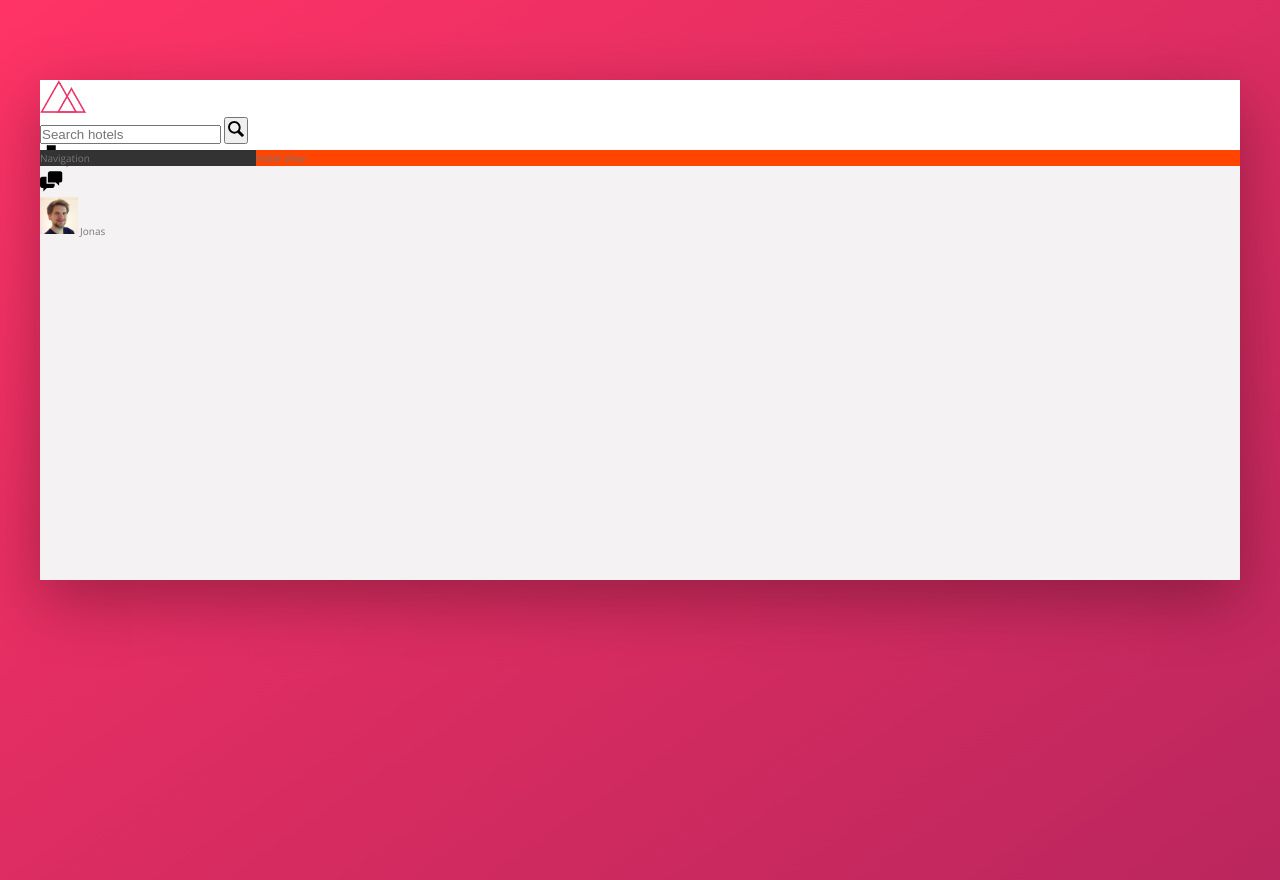
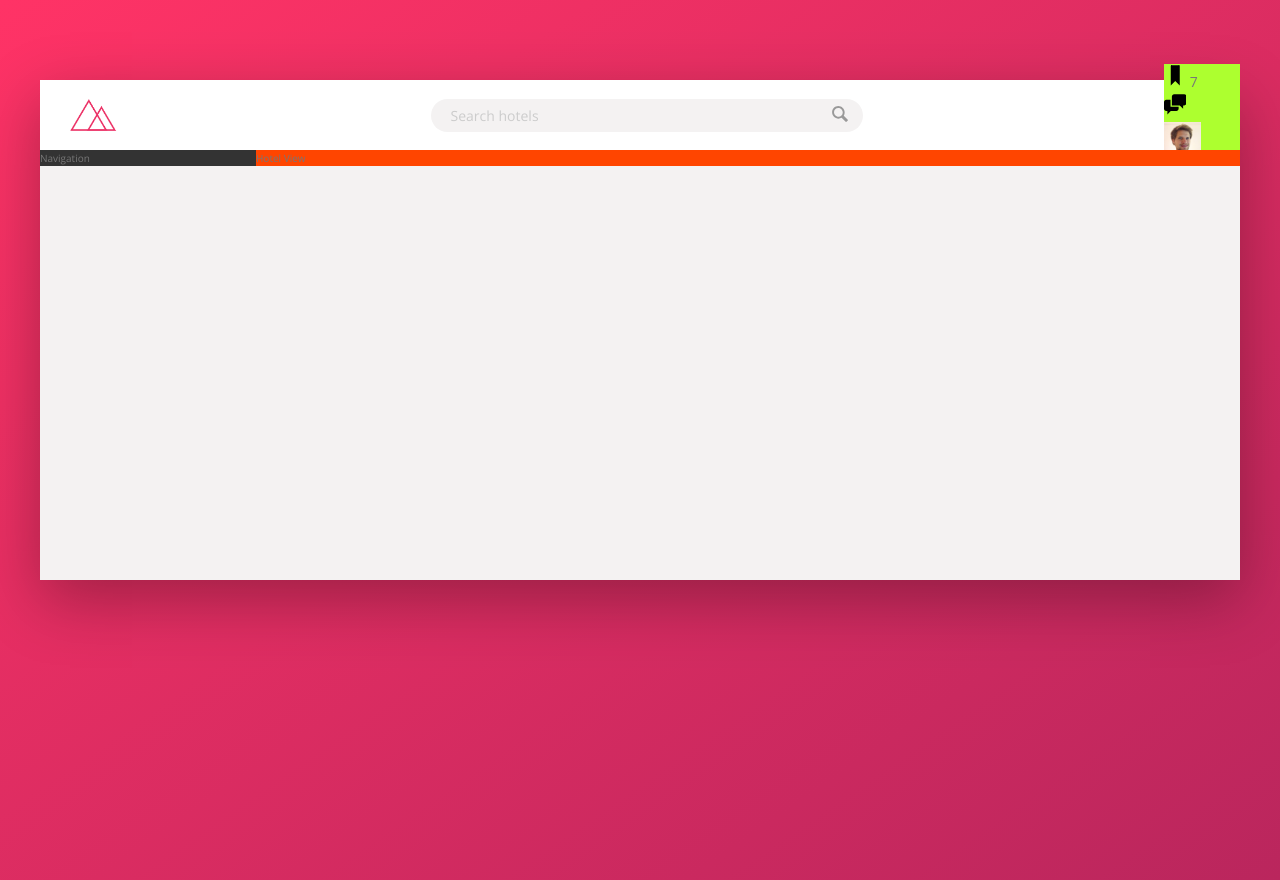
Before and after one commit to hkuchynski/trillo, a website: page index.html in a window 1280 px wide. Drawn offline with nearby package versions, Linux system fonts and the light colour scheme.

Commit message:
building navigation part1

```diff
--- a/index.html
+++ b/index.html
@@ -17,7 +17,7 @@
 
                 <form action="#" class="search">
                     <input type="text" class="search__input" placeholder="Search hotels">
-                    <button class="search_button">
+                    <button class="search__button">
                         <svg class="search__icon">
                             <use xlink:href="img/sprite.svg#icon-magnifying-glass"></use>
                         </svg>
--- a/sass/_components.scss
+++ b/sass/_components.scss
@@ -2,23 +2,66 @@
 // LOGO
 .logo {
     height: 3.25rem;
+    margin-left: 3rem;
 }
 
 
 ///////////////////////////////
 // SEARCH
 .search {
+    flex: 0 0 40%;
+
+    display: flex;
+    align-items: center;
+    justify-content: center;
+
+    //input element does not inherit fonts of the global document so we need to manually set them to inherit
     &__input {
+        font-family: inherit;
+        font-size: inherit;
+        color: inherit;
+        background-color: var(--color-grey-light-2);
+        border: none;
+        padding: .7rem 2rem;
+        border-radius: 100px;
+        width: 90%;
+        transition: all .2s;
+        margin-right: -3.25rem;
 
+        &:focus {
+            outline: none;
+            width: 100%;
+            background-color: var(--color-grey-light-3);
+        }
+
+        &::-webkit-input-placeholder {
+            font-weight: 100;
+            color: var(--color-grey-light-4);
+        }
+    }
+
+    &__input:focus + &__button {
+        background-color: var(--color-grey-light-3);
     }
 
     &__button {
+        border: none;
+        background-color: var(--color-grey-light-2);
+
+        &:focus {
+            outline: none;
+        }
+
+        &:active {
+            transform: translateY(2px);
+        }
 
     }
 
     &__icon {
         height: 2rem;
         width: 2rem;
+        fill: var(--color-grey-dark-3);
     }
 }
 
@@ -26,6 +69,8 @@
 ///////////////////////////////
 // USER NAVIGATION
 .user-nav {
+    background-color: greenyellow;
+
     &__icon-box {
 
     }
--- a/sass/_layout.scss
+++ b/sass/_layout.scss
@@ -8,9 +8,14 @@
 }
 
 .header {
+    font-size: 1.4rem;
     height: 7rem;
     background-color: #fff;
     border-bottom: var(--color-grey-light-2);
+
+    display: flex;
+    justify-content: space-between;
+    align-items: center;
 }
 
 .content {
```
Also changed, not shown: css/style.css.
